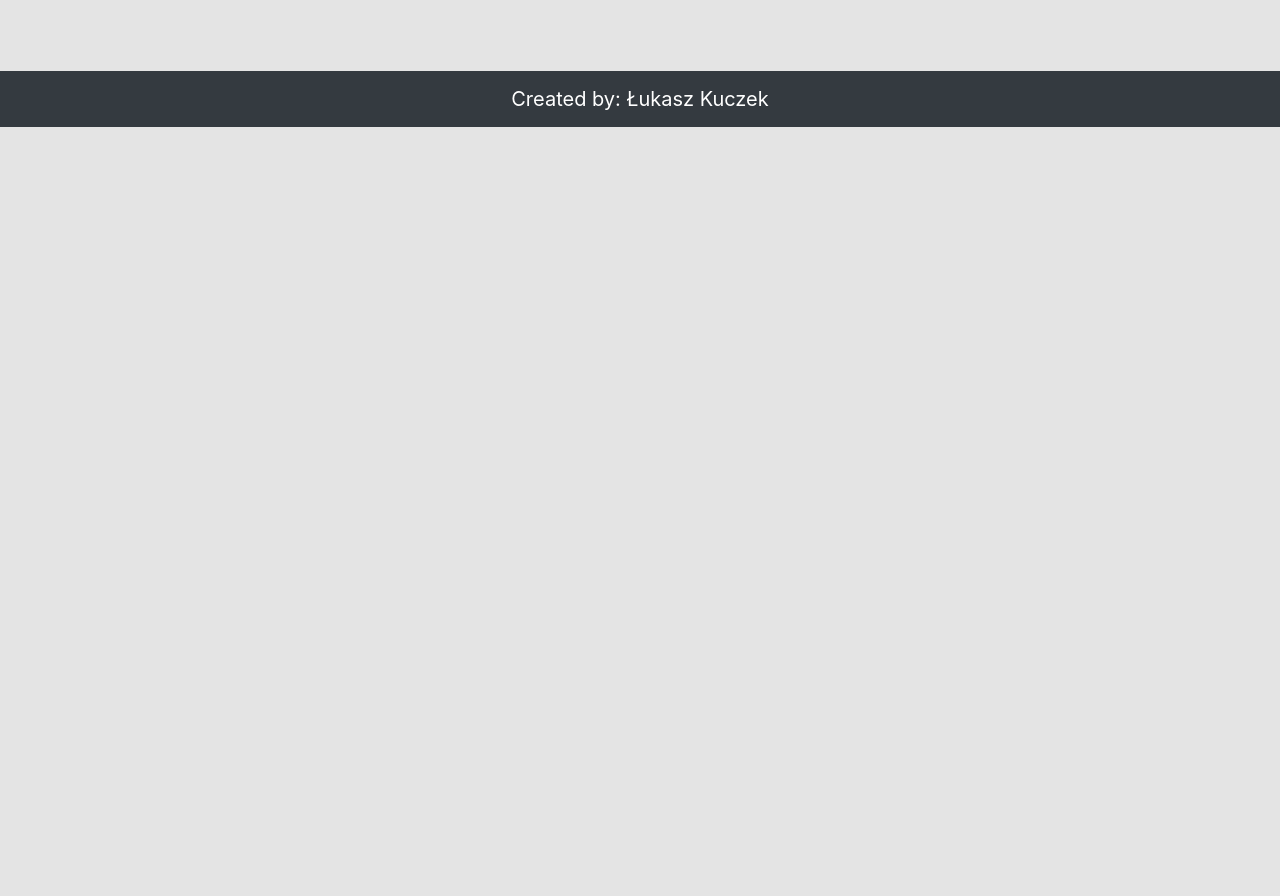
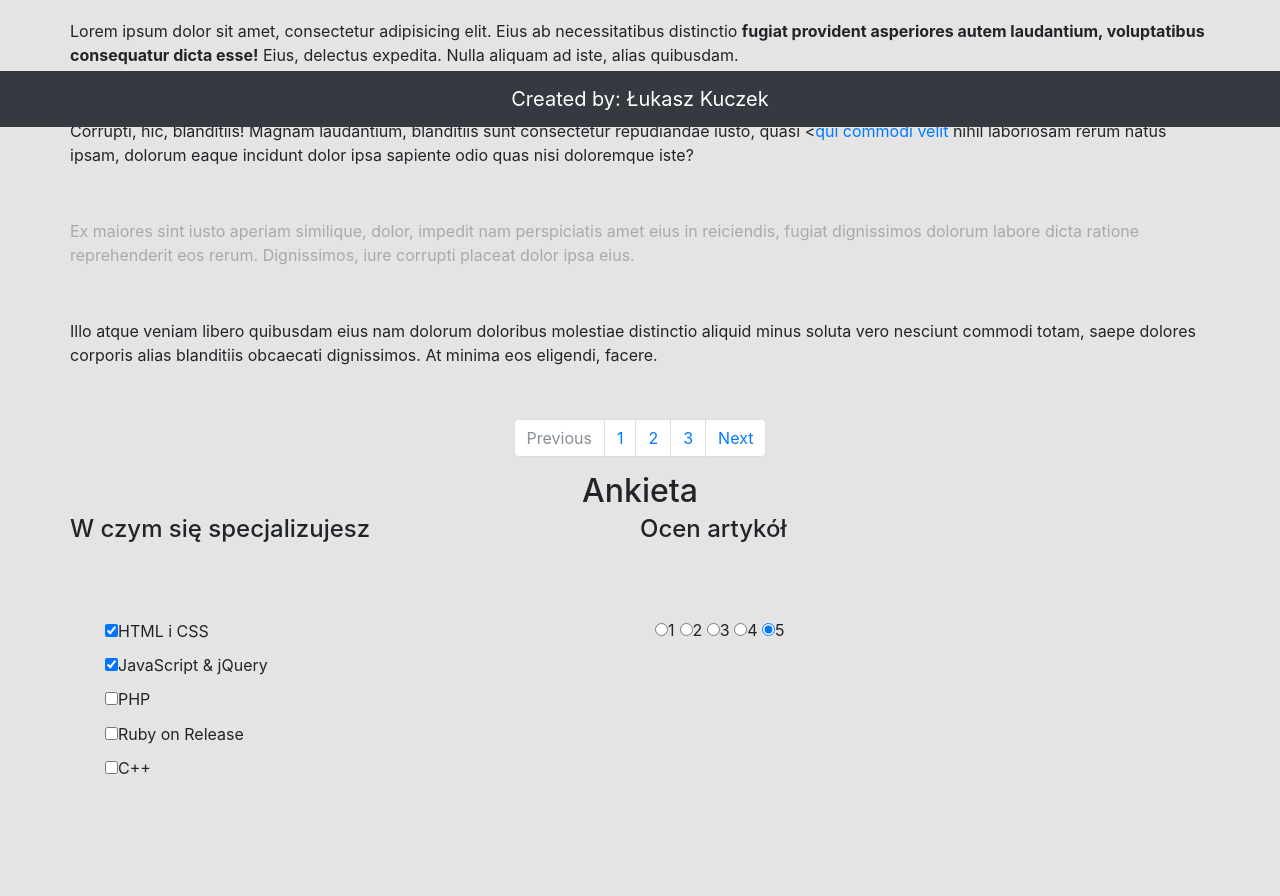
Before and after one commit to luki310/Selektory, a plain HTML site: page index.html in a window 1280 px wide. Shown: the part 673-1569 px from the top of the page. Before the commit the page ends 800 px from the top, so only its background shows below. Drawn offline with nearby package versions, Linux system fonts and the light colour scheme.

Commit message:
Added all HTML

```diff
--- a/css/style.css
+++ b/css/style.css
@@ -5,10 +5,20 @@ body {
 .center {
     margin: auto;
 }
-.grid-system .row {
+.forms .form  {
+    margin-bottom: 100px;
+}
+
+article {
+    margin-top: 20px;
+}
+
+.grid-system .row, .grid-description .row, .form .row {
     height: 100px;
 }
-
+.grid-system .row {
+    text-align: center;
+}
 /*  GRID SYSTEM - niedoskonały :)  */
 .section {
     clear: both;
--- a/index.html
+++ b/index.html
@@ -22,99 +22,156 @@
     </nav>
   </header>
 
+
+<article>
+  <div class="container" id="text">
+    <div class="row align-items-center justify-content-center">
+      <h1>Cała prawda o GRID</h1>
+    </div>
+  </div>
   <section class="grid-system">
     <div class="container">
       <div class="row align-items-center justify-content-center">
         <div>
-          <h1>Przykład prostego systemu grid</h1>
+          <h2>Przykład prostego systemu grid</h2>
         </div>
       </div>
     </div>
 
     <div class="container">
-      <h2>1/12 szerokości</h2>
+      <h3>1/12 szerokości</h3>
       <div class="section group">
-        <div class="grid grid-1">
-        1 z 12
-        </div>
-        <div class="grid grid-1">
-        1 z 12
-        </div>
-        <div class="grid grid-1">
-        1 z 12
-        </div>
-        <div class="grid grid-1">
-        1 z 12
-        </div>
-        <div class="grid grid-1">
-        1 z 12
-        </div>
-        <div class="grid grid-1">
-        1 z 12
-        </div>
-        <div class="grid grid-1">
-        1 z 12
-        </div>
-        <div class="grid grid-1">
-        1 z 12
-        </div>
-        <div class="grid grid-1">
-        1 z 12
-        </div>
-        <div class="grid grid-1">
-        1 z 12
-        </div>
-        <div class="grid grid-1">
-        1 z 12
-        </div>
-        <div class="grid grid-1">
-        1 z 12
-        </div>
+        <div class="grid grid-1">1 z 12</div>
+        <div class="grid grid-1">1 z 12</div>
+        <div class="grid grid-1">1 z 12</div>
+        <div class="grid grid-1">1 z 12</div>
+        <div class="grid grid-1">1 z 12</div>
+        <div class="grid grid-1">1 z 12</div>
+        <div class="grid grid-1">1 z 12</div>
+        <div class="grid grid-1">1 z 12</div>
+        <div class="grid grid-1">1 z 12</div>
+        <div class="grid grid-1">1 z 12</div>
+        <div class="grid grid-1">1 z 12</div>
+        <div class="grid grid-1">1 z 12</div>
       </div>
     </div>
 
     <div class="container">
-      <h2>1/4 szerokości</h2>
+      <h3>1/4 szerokości</h3>
       <div class="section group">
-        <div class="grid grid-3">
-        3 z 12
-        </div>
-        <div class="grid grid-3">
-        3 z 12
-        </div>
-        <div class="grid grid-3">
-        3 z 12
-        </div>
-        <div class="grid grid-3">
-        3 z 12
-        </div>
+        <div class="grid grid-3">3 z 12</div>
+        <div class="grid grid-3">3 z 12</div>
+        <div class="grid grid-3">3 z 12</div>
+        <div class="grid grid-3">3 z 12</div>
       </div>
     </div>
 
     <div class="container">
-      <h2>Połowa szerokości</h2>
+      <h3>Połowa szerokości</h3>
       <div class="section group">
-        <div class="grid grid-6">
-        6 z 12
-        </div>
-        <div class="grid grid-6">
-        6 z 12
-        </div>
+        <div class="grid grid-6">6 z 12</div>
+        <div class="grid grid-6">6 z 12</div>
       </div>
     </div>
 
     <div class="container">
-      <h2>Cała szerokość</h2>
+      <h3>Cała szerokość</h3>
       <div class="section group">
-        <div class="grid grid-12">
-        12 z 12
-        </div>
+        <div class="grid grid-12">12 z 12</div>
       </div>
     </div>
     <div class="container">
       <a href="https://css-tricks.com/dont-overthink-it-grids/" class="badge badge-light">Inspiracja do stworzenia grid`a pochodzi zs strony: css-tricks.com </a>
     </div>
   </section>
+    <section class="grid-description">
+    <div class="container" id="text">
+      <div class="row align-items-center justify-content-center">
+        <h2>Czym jest GRID</h2>
+      </div>
+      <div class="row">
+        <p>Lorem ipsum dolor sit amet, consectetur adipisicing elit. Eius ab necessitatibus distinctio <b>fugiat provident asperiores autem laudantium, voluptatibus consequatur dicta esse!</b> Eius, delectus expedita. Nulla aliquam ad iste, alias quibusdam.</p>
+      </div>
+      <div class="row">
+        <p>Corrupti, hic, blanditiis! Magnam laudantium, blanditiis sunt consectetur repudiandae iusto, quasi <<a href="#">qui commodi velit</a> nihil laboriosam rerum natus ipsam, dolorum eaque incidunt dolor ipsa sapiente odio quas nisi doloremque iste?</p>
+      </div>
+      <div class="row">
+        <p>Ex maiores sint iusto aperiam similique, dolor, impedit nam perspiciatis amet eius in reiciendis, fugiat dignissimos dolorum labore dicta ratione reprehenderit eos rerum. Dignissimos, iure corrupti placeat dolor ipsa eius.</p>
+      </div>
+      <div class="row">
+        <p>Illo atque veniam libero quibusdam eius nam dolorum doloribus molestiae distinctio aliquid minus soluta vero nesciunt commodi totam, saepe dolores corporis alias blanditiis obcaecati dignissimos. At minima eos eligendi, facere.</p>
+      </div>
+    </div>
+  </section>
+  <section class="pagination">
+    <div class="container">
+      <div class="row align-items-center justify-content-center">
+        <nav aria-label="Page navigation example">
+          <ul class="pagination justify-content-center">
+            <li class="page-item disabled">
+              <a class="page-link" href="#" tabindex="-1">Previous</a>
+            </li>
+            <li class="page-item"><a class="page-link" href="#">1</a></li>
+            <li class="page-item"><a class="page-link" href="#">2</a></li>
+            <li class="page-item"><a class="page-link" href="#">3</a></li>
+            <li class="page-item">
+              <a class="page-link" href="#">Next</a>
+            </li>
+          </ul>
+        </nav>
+      </div>
+    </div>
+  </section>
+  <section class="forms">
+    <div class="container">
+      <div class="row align-items-center justify-content-center">
+        <h2>Ankieta</h2>
+      </div>
+      <div class="row">
+        <div class="col-6 form">
+          <div class="form-check form-check-inline">
+            <div class="row">
+              <h4>W czym się specjalizujesz</h4>
+            </div>
+            <div class="form-check">
+             <label class="form-check-label">
+                <label class="form-check-label"> <input class="form-check-input" type="checkbox" value="" checked="checked" />HTML i CSS</label>
+            </div>
+            <div class="form-check">
+             <label class="form-check-label">
+                <label class="form-check-label"> <input class="form-check-input" type="checkbox" value="" checked="checked" />JavaScript & jQuery</label>
+            </div>
+            <div class="form-check">
+             <label class="form-check-label">
+                <label class="form-check-label"> <input class="form-check-input" type="checkbox" value="" />PHP</label>
+            </div>
+            <div class="form-check">
+             <label class="form-check-label">
+                <label class="form-check-label"> <input class="form-check-input" type="checkbox" value="" />Ruby on Release</label>
+            </div>
+            <div class="form-check">
+             <label class="form-check-label">
+                <label class="form-check-label"> <input class="form-check-input" type="checkbox" value="" />C++</label>
+            </div>
+          </div>
+        </div>
+        <div class="col-6 form">
+          <div class="form-check form-check-inline">
+            <div class="row">
+              <h4>Ocen artykół</h4>
+            </div>
+            <label class="form-check-label"><input class="form-check-input" type="radio" name="reating" id="reating1" value="1" />1</label>
+            <label class="form-check-label"><input class="form-check-input" type="radio" name="reating" id="reating2" value="2" />2</label>
+            <label class="form-check-label"><input class="form-check-input" type="radio" name="reating" id="reating3" value="3" />3</label>
+            <label class="form-check-label"><input class="form-check-input" type="radio" name="reating" id="reating4" value="4" />4</label>
+            <label class="form-check-label"><input class="form-check-input" type="radio" name="reating" id="reating5" value="5" checked="checked" />5</label>
+          </div>
+        </div>
+      </div>
+    </div>
+  </section>
+</article>
+
 
   <footer class="footer">
     <nav class="navbar fixed-bottom navbar-dark bg-dark">
--- a/js/script.js
+++ b/js/script.js
@@ -1,6 +1,9 @@
 (function($) {
     $(document).ready(function() {
-        var grid = $("div.grid.grid-12");
-        console.log(grid.length);
+        var grid = $("div.grid.grid-12"),
+            link = $("nav a[href^='http']"),
+            paragraf = $("div#text p:not(:has('*')):first");
+        console.log(paragraf.length);
+        paragraf.fadeTo( 1500, 0.3 );
     });
 })(jQuery);
```
